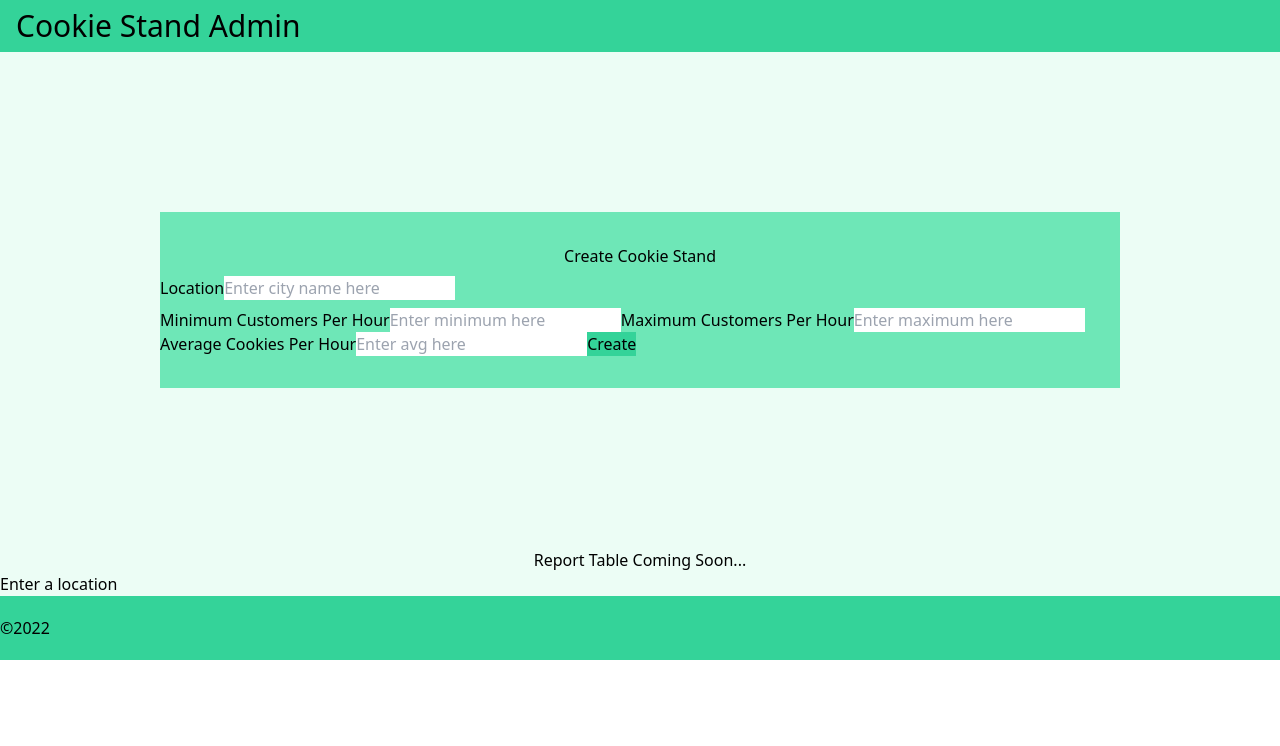
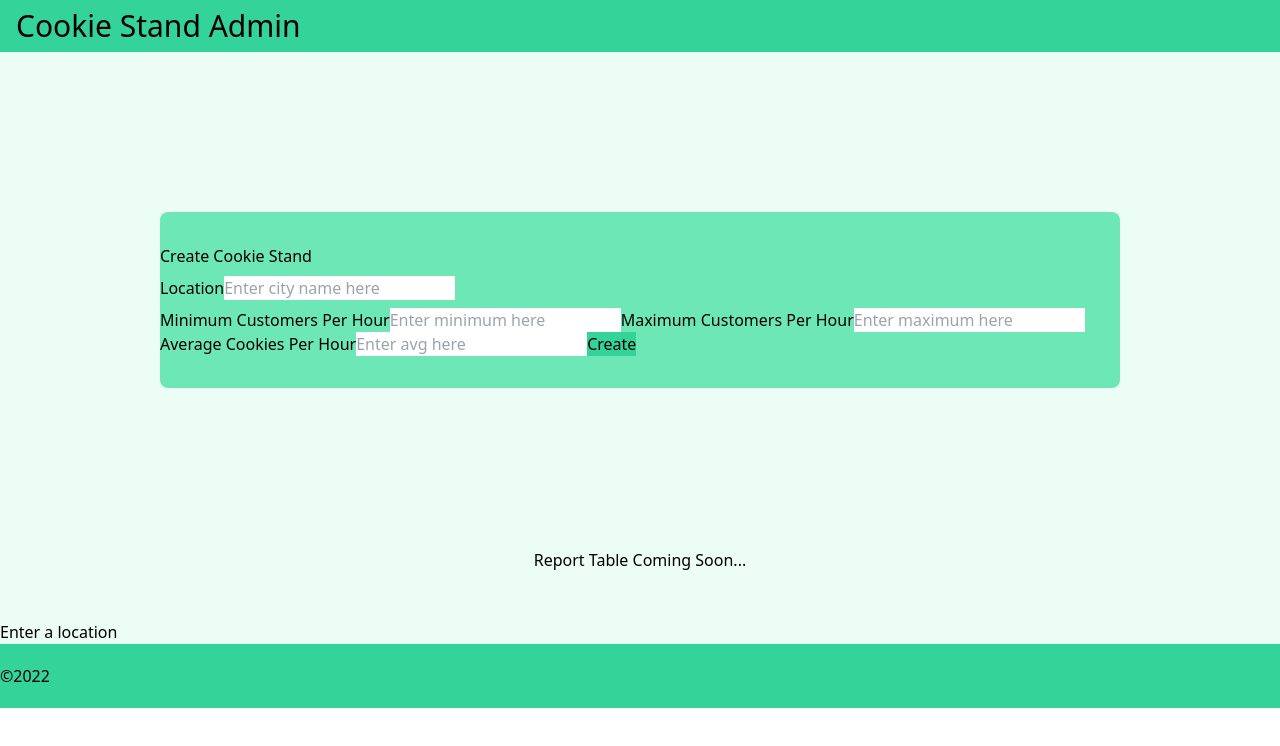
Before and after one commit to VinnyShipley/cookie-stand-admin, a Next.js app in the folder cookie-stand-admin/: page / in a window 1280 px wide. Shown: the top 746 px of the page. Built offline with nearby package versions, Linux system fonts and the light colour scheme.

Commit message:
still trying to center everything in the form

```diff
--- a/cookie-stand-admin/pages/index.js
+++ b/cookie-stand-admin/pages/index.js
@@ -21,7 +21,7 @@ export default function Home() {
 				<Header />
 				<main className='grid justify-items-stretch'>
           <StoreForm onSubmit={createLocationHandler}/>
-					<p className='justify-self-center'>Report Table Coming Soon...</p>
+					<p className='justify-self-center mb-12'>Report Table Coming Soon...</p>
 					<p>{location}</p>
         </main>
 				<Footer copyright='2022'/>
@@ -38,10 +38,10 @@ function Header() {
 	);
 }
 
-function StoreForm(props) {
+function StoreForm() {
 	return(
-		<form className='bg-emerald-300 mt-40 mb-40 mx-40 py-8 grid-justify-items-stretch'>
-			<legend className='justify-self-center'>Create Cookie Stand</legend>
+		<form className='bg-emerald-300 mt-40 mb-40 mx-40 py-8 grid-justify-items-stretch rounded-lg'>
+			<legend className='px-auto'>Create Cookie Stand</legend>
 			<label className='block my-2'>
 				Location
 				<input name='loc' type='text' placeholder='Enter city name here'></input>
```
